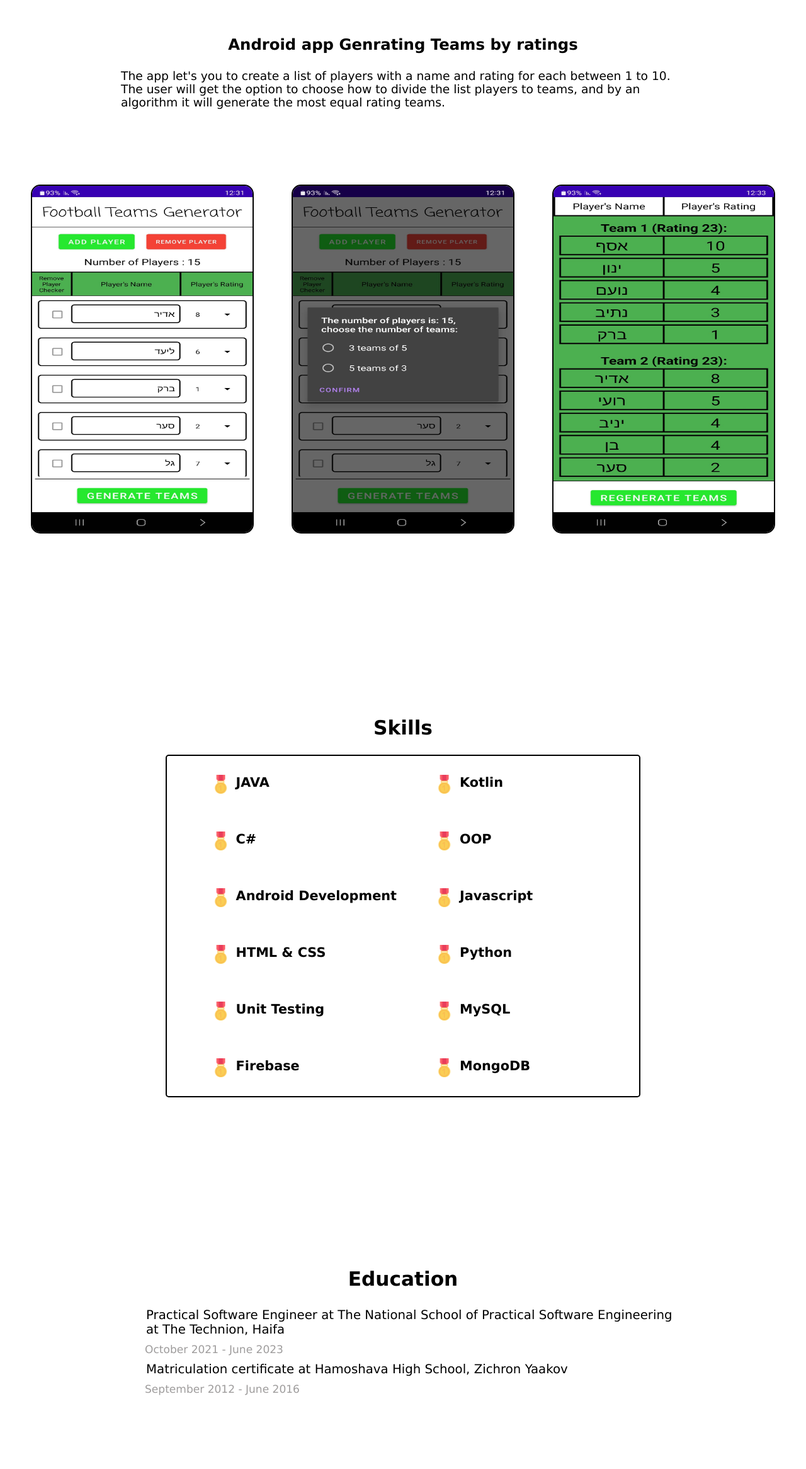
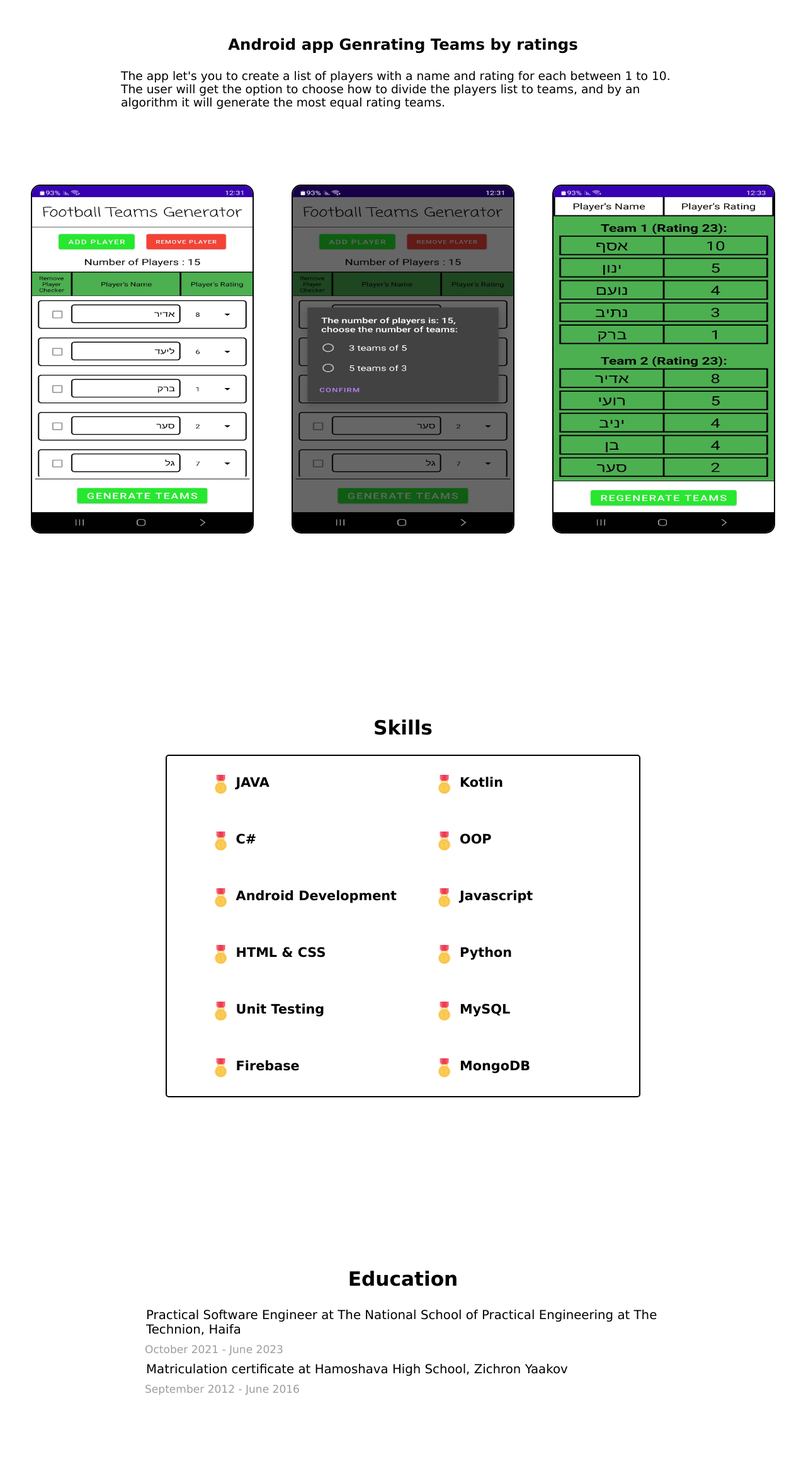
Before and after one commit to SaarY76/Portfolio, a plain HTML site: page index.html in a window 1280 px wide. Shown: the part 4865-7197 px from the top of the page at 63% size. Drawn offline with Linux system fonts and the light colour scheme.

Commit message:
Updated language fixes

```diff
--- a/index.html
+++ b/index.html
@@ -170,7 +170,7 @@
       <p>
         The app let's you to create a list of players with a name and rating for
         each between 1 to 10. The user will get the option to choose how to
-        divide the list players to teams, and by an algorithm it will generate
+        divide the players list to teams, and by an algorithm it will generate
         the most equal rating teams.
       </p>
     </article>
@@ -330,7 +330,7 @@
       <ul>
         <li>
           Practical Software Engineer at The National School of Practical
-          Software Engineering at The Technion, Haifa
+          Engineering at The Technion, Haifa
           <p>October 2021 - June 2023</p>
         </li>
 
```
Also changed, not shown: 1 other file.
